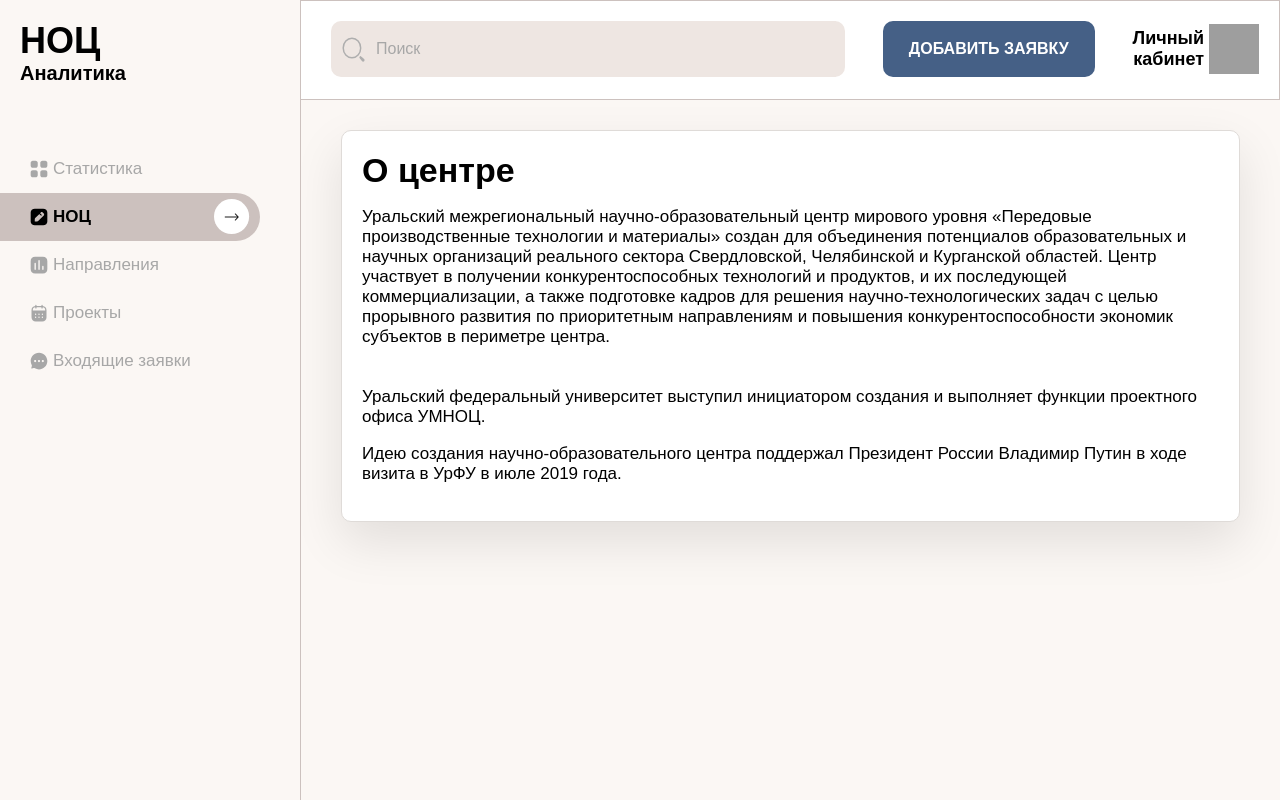
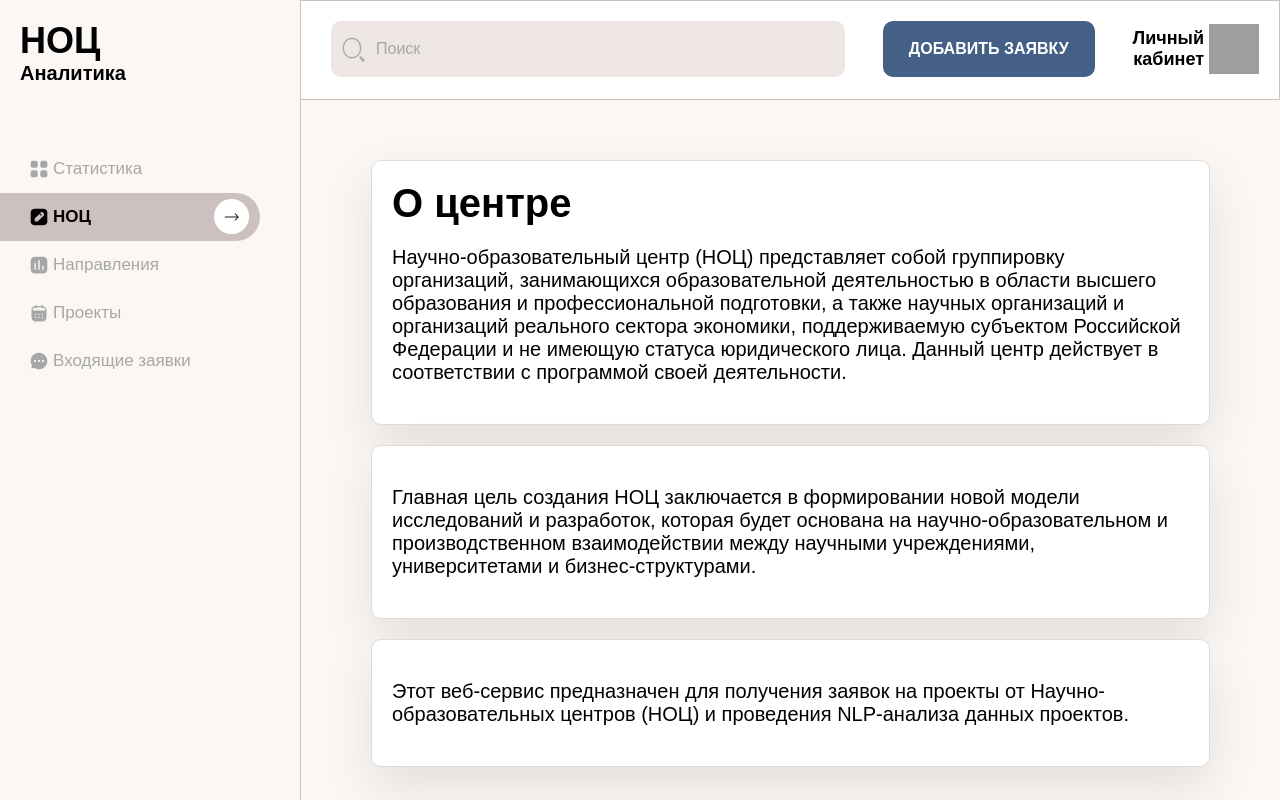
Before and after one commit to Chronos196/web-noc, a FastAPI app: template app/templates/noc.html in a window 1280 px wide. Run offline with FastAPI, Linux system fonts and the light colour scheme; the template is opened without the code that fills it, so the values that code supplies are empty; parts of the project's set-up code (start-up, migrations or seed data) failed here and were passed over; grey boxes are pictures that could not be loaded.

Commit message:
Добавил коммиты Алексея

```diff
--- a/app/api/endpoints.py
+++ b/app/api/endpoints.py
@@ -102,8 +102,15 @@ async def root(project_id, request: Request, user: User = Depends(current_active
 
 @app.get("/appplication", response_class=HTMLResponse)
 async def root( request: Request, app_id: str = Query(None), user: User = Depends(current_active_user)):
-    application = await read_application(app_id)
-    return templates.TemplateResponse("aplication.html", {"request": request, "user": user, "project": json_util.loads(application), "app_id": app_id})
+    try:
+        application = await read_application(app_id)
+        return templates.TemplateResponse("aplication.html", {"request": request, "user": user, "project": json_util.loads(application), "app_id": app_id})
+    except:
+        if user.is_superuser:
+            incom_apps = await get_applications(user)
+        else:
+            incom_apps = await get_user_applications(user)
+        return templates.TemplateResponse("incom_app.html", {"request": request, "user": user, "apps" : json_util.loads(incom_apps)})
 
 '''
 Максимальный размер BSON в монго составляет 16 Мбайт. Это можно исправить, но займусь этим потом
--- a/app/api/textrank.py
+++ b/app/api/textrank.py
@@ -7,11 +7,13 @@ import nltk
 from nltk.corpus import stopwords
 nltk.download ("stopwords")
 
+from typing import List
+
 class TextRank():
     def __init__(self) -> None:
         self._stops = list(set(stopwords.words("russian")))
 
-    def get_keywords(self, text: str) -> list[str]:
+    def get_keywords(self, text: str) -> List[str]:
         text_clean = ""
         for i in text.split():
             if i not in self._stops:
@@ -19,7 +21,7 @@ class TextRank():
         return keywords.keywords(text_clean,language="russian").split("\n")
 
 class FileParser():
-    def __init__(self, get_keywords: Callable[[str], list[str]], file: UploadFile = File(...)) -> None:
+    def __init__(self, get_keywords: Callable[[str], List[str]], file: UploadFile = File(...)) -> None:
         self.__preview_heads = ['Направление', 'Название проекта']
         self.__file = file
         self.__get_keywords = get_keywords
--- a/app/core/security/schemas.py
+++ b/app/core/security/schemas.py
@@ -3,6 +3,8 @@ from fastapi_users import schemas
 from typing import Optional
 from pydantic import EmailStr
 from fastapi_users import models
+
+from typing import List
 
 
 class UserRead(schemas.BaseUser[PydanticObjectId]):
@@ -31,5 +33,5 @@ class UserUpdate(schemas.BaseUserUpdate):
     is_active: Optional[bool]
     is_superuser: Optional[bool]
     is_verified: Optional[bool]
-    projects: Optional[list[models.ID]]
-    applications: Optional[list[models.ID]]
+    projects: Optional[List[models.ID]]
+    applications: Optional[List[models.ID]]
--- a/app/core/security/user_manager.py
+++ b/app/core/security/user_manager.py
@@ -11,6 +11,8 @@ from app.db.db import get_user_db
 from app.db.models import User
 
 from app.core.config import SECRET
+
+from typing import Union
 
 class UserManager(ObjectIDIDMixin, BaseUserManager[User, PydanticObjectId]):
     reset_password_token_secret = SECRET
@@ -29,7 +31,7 @@ class UserManager(ObjectIDIDMixin, BaseUserManager[User, PydanticObjectId]):
     ):
         print(f"Verification requested for user {user.id}. Verification token: {token}")
 
-    async def on_after_login(self, user: User, request: Request | None = None, response: Response | None = None) -> Coroutine[Any, Any, None]:
+    async def on_after_login(self, user: User, request: Union[Request, None] = None, response: Union[Response, None] = None) -> Coroutine[Any, Any, None]:
         print(user.email)
         return await super().on_after_login(user, request, response)
 
--- a/app/db/models.py
+++ b/app/db/models.py
@@ -7,6 +7,7 @@ from fastapi_users import models
 
 from app.api.textrank import FileParser
 
+from typing import List
 
 moscow_tz = pytz.timezone('Europe/Moscow')
 
@@ -30,8 +31,8 @@ class User(BeanieBaseUser, Document):
     is_active: bool = True
     is_superuser: bool = False
     is_verified: bool = False
-    projects: list[models.ID] = []
-    applications: list[models.ID] = []
+    projects: List[models.ID] = []
+    applications: List[models.ID] = []
 
 
 class Direction():
--- a/app/static/css/incom_app-style.css
+++ b/app/static/css/incom_app-style.css
@@ -185,8 +185,14 @@ main{
     padding-right: 40px;
     padding-left: 40px;
     overflow-y: scroll;
+    display: flex;
+    justify-content: center;
 }
 
+.project_list_main h2{
+    margin-top: auto;
+    margin-bottom: auto;
+}
 .project_list_main::-webkit-scrollbar{
     display: none;
 }
--- a/app/static/css/noc-style.css
+++ b/app/static/css/noc-style.css
@@ -181,12 +181,13 @@ main{
 }
 
 .noc_main{
-    padding: 30px;
-    padding-right: 40px;
-    padding-left: 40px;
+    padding: 60px;
+    padding-right: 70px;
+    padding-left: 70px;
     display: flex;
     flex-direction: column;
     flex-wrap: nowrap;
+    gap: 20px;
     overflow-y: scroll;
 }
 
@@ -195,6 +196,7 @@ main{
 }
 
 .noc_main_info{
+    font-size: 20px;
     display: block;
     padding: 20px;
     background-color: #FFFFFF;
@@ -208,9 +210,6 @@ main{
 .noc_main_info h1{
     margin: 0;
     padding: 0;
-}
-.noc_main_info :nth-child(2){
-    margin-bottom: 40px;
 }
 
 .project_processing{
--- a/app/templates/noc.html
+++ b/app/templates/noc.html
@@ -69,14 +69,18 @@
             <div class="noc_main">
                 <div class="noc_main_info">
                     <h1>О центре</h1>
-                    <p>Уральский межрегиональный научно-образовательный центр мирового уровня «Передовые производственные технологии и
-                        материалы» создан для объединения потенциалов образовательных и научных организаций реального сектора Свердловской,
-                        Челябинской и Курганской областей. Центр участвует в получении конкурентоспособных технологий и продуктов, и их
-                        последующей коммерциализации, а также подготовке кадров для решения научно-технологических задач с целью прорывного
-                        развития по приоритетным направлениям и повышения конкурентоспособности экономик субъектов в периметре центра.</p>
-                    <p>Уральский федеральный университет выступил инициатором создания и выполняет функции проектного офиса УМНОЦ.</p>
-                    <p>Идею создания научно-образовательного центра поддержал Президент России Владимир Путин в ходе визита в УрФУ в июле
-                        2019 года.</p>
+                    <p>Научно-образовательный центр (НОЦ) представляет собой группировку организаций, занимающихся образовательной деятельностью
+                        в области высшего образования и профессиональной подготовки, а также научных организаций и организаций реального сектора
+                        экономики, поддерживаемую субъектом Российской Федерации и не имеющую статуса юридического лица. Данный центр действует в
+                        соответствии с программой своей деятельности.</p>
+                </div>
+                <div class="noc_main_info">
+                    <p>Главная цель создания НОЦ заключается в формировании новой модели
+                        исследований и разработок, которая будет основана на научно-образовательном и производственном взаимодействии между научными
+                         учреждениями, университетами и бизнес-структурами.</p>
+                </div>
+                <div class="noc_main_info">
+                    <p>Этот веб-сервис предназначен для получения заявок на проекты от Научно-образовательных центров (НОЦ) и проведения NLP-анализа данных проектов.</p>
                 </div>
             </div>
         </main>
--- a/main.py
+++ b/main.py
@@ -5,5 +5,5 @@ from uvicorn import Server, Config
 
 app.mount("/static", StaticFiles(directory="app/static"), name="static")
 
-server = Server(Config(app, host="127.0.0.1", port=8000))
-server.run()
+#server = Server(Config(app, host="127.0.0.1", port=8000))
+#server.run()
```
Also changed, not shown: app/templates/profile.html (+5 -5 lines).
